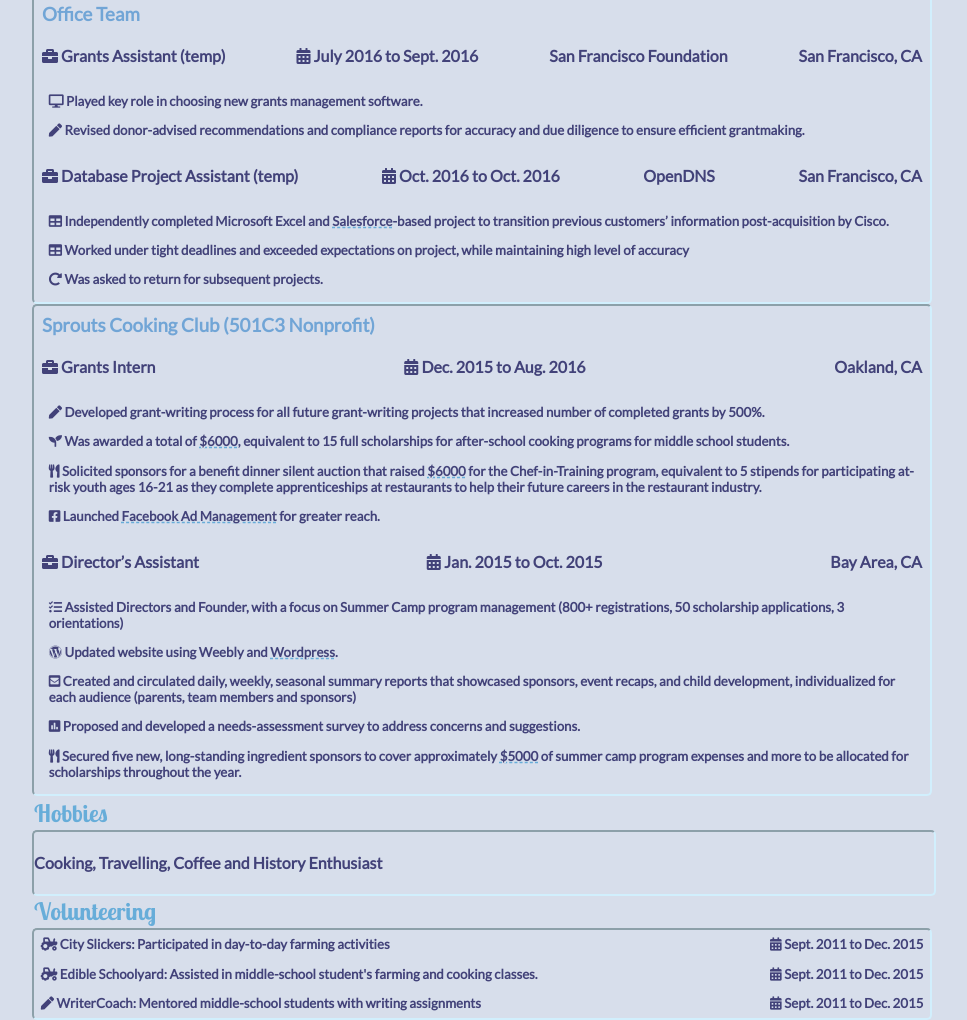
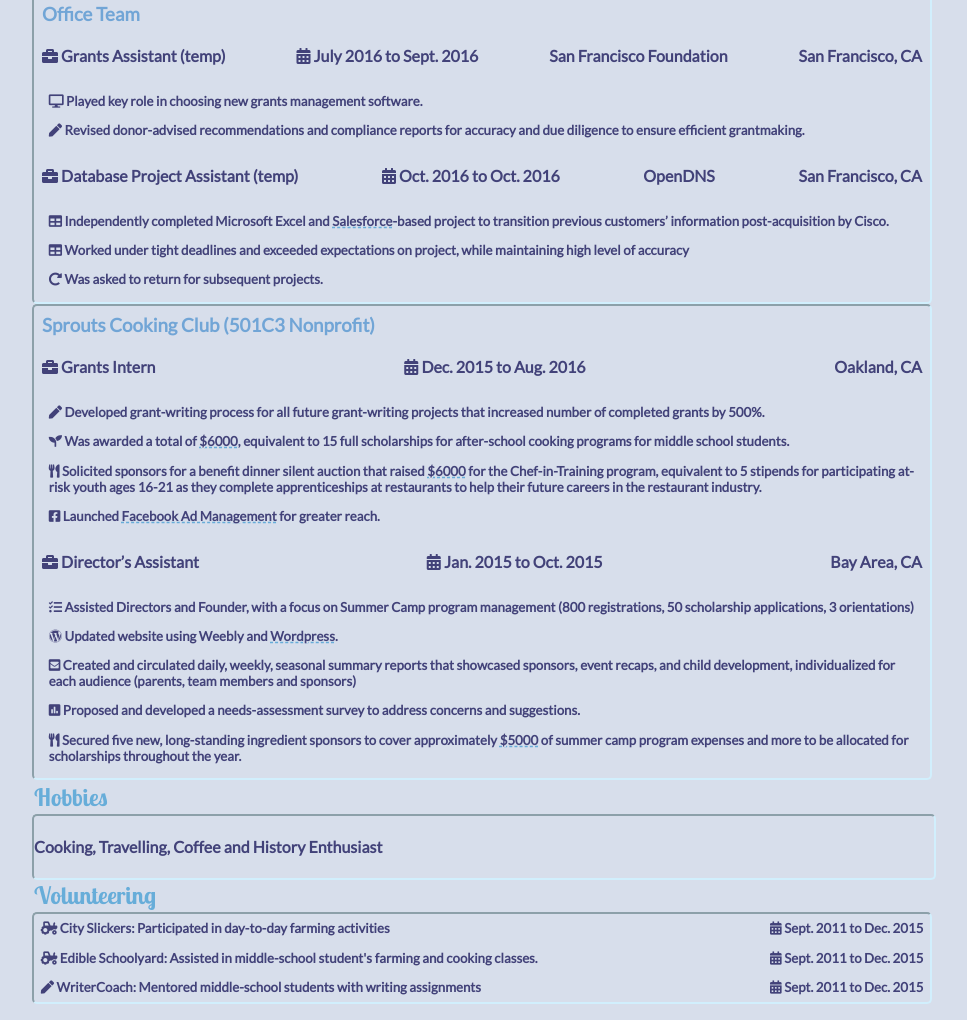
Before and after one commit to bonitac/bonitac.github.io, a plain HTML site: page index.html in a window 1280 px wide. Shown: the part 1191-2211 px from the top of the page, without its empty margins (158-1125 px from the left). Drawn offline with Linux system fonts and the light colour scheme.

Commit message:
editted content

```diff
--- a/index.html
+++ b/index.html
@@ -218,7 +218,7 @@
       <h4>Bay Area, CA</h4>
     </div>
     <h5><i class="fas fa-tasks"></i> Assisted Directors and Founder, with a focus on Summer Camp program management
-      (800+ registrations, 50
+      (800 registrations, 50
       scholarship applications, 3 orientations)</h5>
     <h5><i class="fab fa-wordpress"></i> Updated website using Weebly and <u
         style="text-decoration: #67ADD9 dashed underline">Wordpress</u>.</h5>
```
